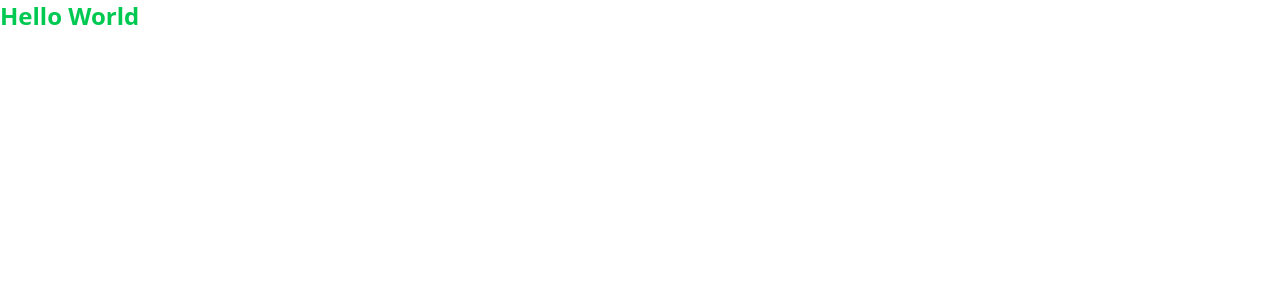
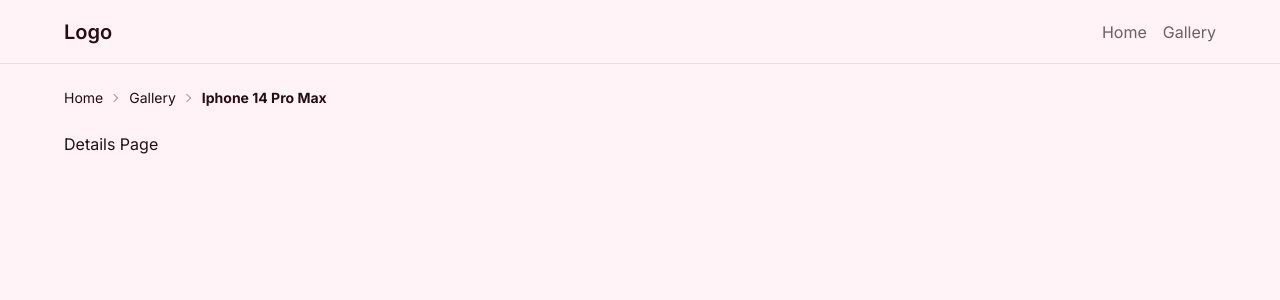
Before and after one commit to Nxtiphong/Integrated-Project, a Vue app in the folder frontend/: page /sale-items/1 in a window 1280 px wide. Before the commit this address had no page. Shown: the top 300 px of the page. Built offline with nearby package versions, Linux system fonts and the light colour scheme.

Commit message:
016-[add] ⭐ Routing & Navbar

```diff
--- a/frontend/package.json
+++ b/frontend/package.json
@@ -18,6 +18,7 @@
   },
   "devDependencies": {
     "@vitejs/plugin-vue": "^5.2.3",
+    "daisyui": "^5.0.28",
     "prettier": "3.5.3",
     "vite": "^6.2.4",
     "vite-plugin-vue-devtools": "^7.7.2"
--- a/frontend/src/App.vue
+++ b/frontend/src/App.vue
@@ -1,7 +1,13 @@
-<script setup></script>
+<script setup>
+import { RouterView } from 'vue-router'
+import Navbar from './components/Navbar.vue'
+</script>
 
 <template>
-  <h1 class="text-2xl text-green-500 font-bold">Hello World</h1>
+  <div>
+    <Navbar />
+    <RouterView />
+  </div>
 </template>
 
 <style scoped></style>
--- a/frontend/src/assets/main.css
+++ b/frontend/src/assets/main.css
@@ -1 +1,114 @@
+@import url('https://fonts.googleapis.com/css2?family=Inter:ital,opsz,wght@0,14..32,100..900;1,14..32,100..900&display=swap');
 @import "tailwindcss";
+
+@layer utilities {
+   .container {
+      margin-left: auto;
+      margin-right: auto;
+      padding-left: 1rem;
+      padding-right: 1rem;
+   }
+
+   @media (min-width: 640px) {
+      .container {
+         padding-left: 2rem;
+         padding-right: 2rem;
+      }
+   }
+
+   @media (min-width: 1024px) {
+      .container {
+         padding-left: 3rem;
+         padding-right: 3rem;
+      }
+   }
+
+   @media (min-width: 1280px) {
+      .container {
+         padding-left: 4rem;
+         padding-right: 4rem;
+      }
+   }
+
+   @media (min-width: 1536px) {
+      .container {
+         padding-left: 5rem;
+         padding-right: 5rem;
+      }
+   }
+}
+
+@plugin "daisyui" {
+   themes: applemusic --default;
+}
+
+@plugin "daisyui/theme" {
+   name: "applemusic";
+   default: true;
+   prefersdark: false;
+   color-scheme: light;
+
+   /* Base colors */
+   --color-base-100: oklch(98% 0.02 0);
+   /* White */
+   --color-base-200: oklch(95% 0.02 0);
+   /* Light Grey */
+   --color-base-300: oklch(90% 0.02 0);
+   /* Grey */
+   --color-base-content: oklch(20% 0.05 0);
+   /* Dark Text */
+
+   /* Primary (Pink) */
+   --color-primary: oklch(65% 0.25 20);
+   /* Vibrant Pink */
+   --color-primary-content: oklch(98% 0.01 20);
+   /* Light Text on Pink */
+
+   /* Secondary (Grey) */
+   --color-secondary: oklch(70% 0.02 0);
+   /* Light Grey */
+   --color-secondary-content: oklch(20% 0.05 0);
+   /* Dark Text on Grey */
+
+   /* Accent (Black) */
+   --color-accent: oklch(20% 0.01 0);
+   /* Black */
+   --color-accent-content: oklch(98% 0.01 0);
+   /* Light Text on Black */
+
+   /* Neutral */
+   --color-neutral: oklch(50% 0.02 0);
+   /* Medium Grey */
+   --color-neutral-content: oklch(98% 0.01 0);
+   /* Light Text on Neutral */
+
+   /* Status Colors */
+   --color-info: oklch(70% 0.2 220);
+   --color-info-content: oklch(98% 0.01 220);
+   --color-success: oklch(65% 0.25 140);
+   --color-success-content: oklch(98% 0.01 140);
+   --color-warning: oklch(80% 0.25 80);
+   --color-warning-content: oklch(20% 0.05 80);
+   --color-error: oklch(65% 0.3 30);
+   --color-error-content: oklch(98% 0.01 30);
+
+   /* Border radius */
+   --radius-selector: 1rem;
+   --radius-field: 0.25rem;
+   --radius-box: 0.5rem;
+
+   /* Base sizes */
+   --size-selector: 0.25rem;
+   --size-field: 0.25rem;
+
+   /* Border size */
+   --border: 1px;
+
+   /* Effects */
+   --depth: 1;
+   --noise: 0;
+}
+
+:root {
+   font-family: 'Inter', sans-serif;
+}
--- /dev/null
+++ b/frontend/src/components/Navbar.vue
@@ -0,0 +1,21 @@
+<script setup></script>
+
+<template>
+  <nav class="navbar container border-b border-b-base-300">
+    <div class="flex-1">
+      <span class="text-xl font-semibold"><router-link to="/">Logo</router-link></span>
+    </div>
+    <div class="flex-none">
+      <ul class="flex gap-4 text-neutral">
+        <li class="transition duration-300 hover:opacity-50">
+          <RouterLink to="/">Home</RouterLink>
+        </li>
+        <li class="transition duration-300 hover:opacity-50">
+          <RouterLink to="/sale-items">Gallery</RouterLink>
+        </li>
+      </ul>
+    </div>
+  </nav>
+</template>
+
+<style scoped></style>
--- a/frontend/src/router/index.js
+++ b/frontend/src/router/index.js
@@ -1,8 +1,10 @@
 import { createRouter, createWebHistory } from 'vue-router'
-import HomeView from '../views/HomeView.vue'
+import HomeView from '@/views/HomeView.vue'
+import SaleItemGallery from '@/views/SaleItemGallery.vue'
+import SaleItemDetails from '@/views/SaleItemDetails.vue'
 
 const router = createRouter({
-  history: createWebHistory(import.meta.env.BASE_URL),
+  history: createWebHistory(),
   routes: [
     {
       path: '/',
@@ -10,11 +12,17 @@ const router = createRouter({
       component: HomeView,
     },
     {
-      path: '/about',
-      name: 'about',
-      component: () => import('../views/AboutView.vue'),
+      path: '/sale-items',
+      name: "saleItems",
+      component: SaleItemGallery
     },
+    {
+      path: '/sale-items/:id',
+      name: "saleItemDetail",
+      component: SaleItemDetails
+    }
   ],
+  linkActiveClass: "text-black font-semibold"
 })
 
 export default router
--- a/frontend/src/views/HomeView.vue
+++ b/frontend/src/views/HomeView.vue
@@ -1,13 +1,9 @@
-<script setup>
-
-</script>
+<script setup></script>
 
 <template>
-<div>
-
-</div>
+  <div>
+    <h1>Home Page</h1>
+  </div>
 </template>
 
-<style scoped>
-
-</style>
+<style scoped></style>
--- a/frontend/src/views/SaleItemDetails.vue
+++ b/frontend/src/views/SaleItemDetails.vue
@@ -1,13 +1,16 @@
-<script setup>
-
-</script>
+<script setup></script>
 
 <template>
-<div>
-
-</div>
+  <div class="container">
+    <div class="breadcrumbs text-sm my-4">
+      <ul>
+        <li><RouterLink to="/">Home</RouterLink></li>
+        <li><RouterLink to="/sale-items">Gallery</RouterLink></li>
+        <li class="font-bold">Iphone 14 Pro Max</li>
+      </ul>
+    </div>
+    <h1>Details Page</h1>
+  </div>
 </template>
 
-<style scoped>
-
-</style>
+<style scoped></style>
--- a/frontend/src/views/SaleItemGallery.vue
+++ b/frontend/src/views/SaleItemGallery.vue
@@ -4,7 +4,7 @@
 
 <template>
 <div>
-
+   <h1>Gallery Page</h1>
 </div>
 </template>
 
--- a/frontend/vite.config.js
+++ b/frontend/vite.config.js
@@ -5,7 +5,6 @@ import vue from '@vitejs/plugin-vue'
 import vueDevTools from 'vite-plugin-vue-devtools'
 import tailwindcss from '@tailwindcss/vite'
 
-// https://vite.dev/config/
 export default defineConfig({
   plugins: [
     vue(),
@@ -17,4 +16,5 @@ export default defineConfig({
       '@': fileURLToPath(new URL('./src', import.meta.url))
     },
   },
+
 })
```
Also changed, not shown: 1 other file (tests, documents, lock files or other folders).
